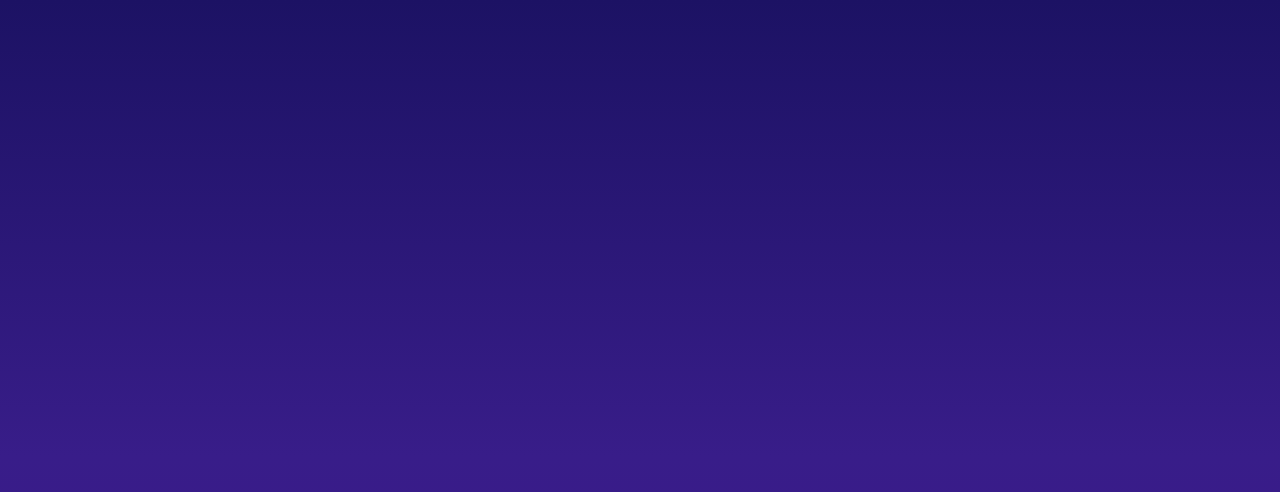
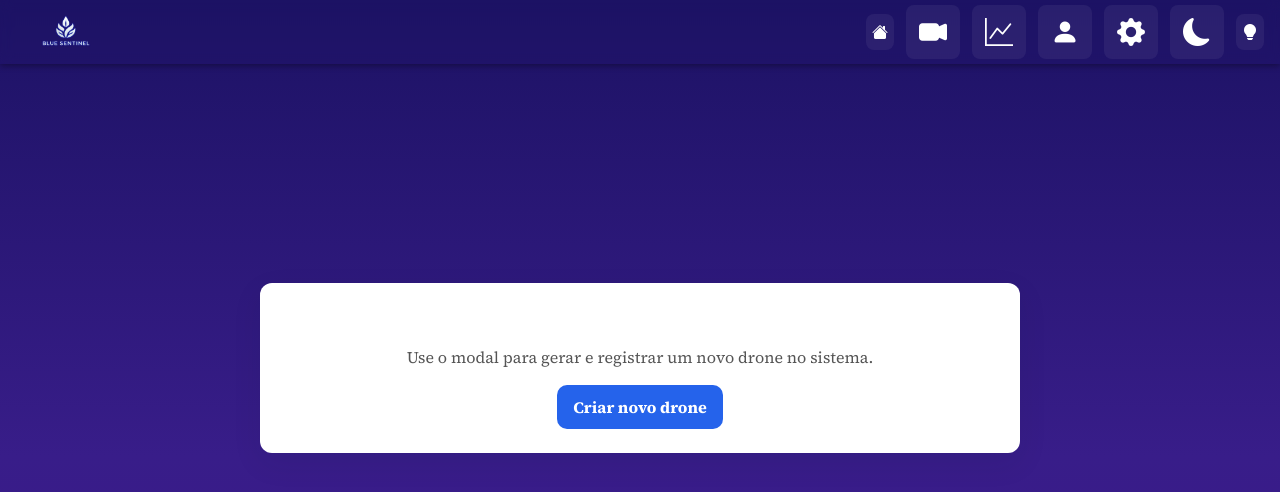
Before and after one commit to Matheus2306/BlueSentinelVite, a React (Vite) app: page /create-drones in a window 1280 px wide. Before the commit this address had no page. Shown: the top 492 px of the page. Built offline with nearby package versions, Linux system fonts and the light colour scheme.

Commit message:
feat: add CreateDrones page with modal for drone creation

```diff
--- a/src/App.css
+++ b/src/App.css
@@ -798,3 +798,41 @@ h5 {
     transform: translateY(0);
   }
 }
+
+/* Modal-specific styles (drone creation) */
+.drone-modal {
+  /* use system default UI font for modal content */
+  font-family: system-ui, -apple-system, "Segoe UI", Roboto, "Helvetica Neue",
+    Arial, sans-serif;
+  color: #0b1220; /* dark text for form inputs */
+}
+
+.modal-btn {
+  padding: 10px 16px;
+  border-radius: 10px;
+  cursor: pointer;
+  font-weight: 600;
+  transition: transform 0.12s ease, box-shadow 0.12s ease, opacity 0.12s ease;
+  font-family: inherit; /* inherit modal font */
+}
+
+.modal-btn-primary {
+  background: #2563eb;
+  color: #fff;
+  border: none;
+}
+
+.modal-btn-secondary {
+  background: #fff;
+  color: #111827;
+  border: 1px solid #d1d5db;
+}
+
+.modal-btn:hover {
+  transform: translateY(-3px);
+  box-shadow: 0 10px 30px rgba(37, 99, 235, 0.14);
+}
+
+.modal-btn-secondary:hover {
+  box-shadow: 0 8px 20px rgba(17, 24, 39, 0.06);
+}
--- a/src/main.jsx
+++ b/src/main.jsx
@@ -11,6 +11,7 @@ import CamView from "./pages/CamView.jsx";
 import SettingsPage from "./pages/SettingsPage.jsx";
 import Dashboard from "./pages/Dashboard.jsx";
 import { BrowserRouter, Route, Routes } from "react-router";
+import CreateDrones from "./pages/CreateDrones.jsx";
 
 import "./i18n"; // importa a config
 import About from "./pages/About.jsx";
@@ -28,6 +29,7 @@ createRoot(document.getElementById("root")).render(
         <Route path="/settings" element={<SettingsPage />} />
         <Route path="/dashboard" element={<Dashboard />} />
         <Route path="/about" element={<About />} />
+        <Route path="/create-drones" element={<CreateDrones />} />
       </Routes>
     </BrowserRouter>
   </StrictMode>
--- /dev/null
+++ b/src/pages/CreateDrones.jsx
@@ -0,0 +1,255 @@
+import React, { useState } from "react";
+import Header from "../components/Header";
+
+// page layout container
+const pageContainerStyle = {
+  minHeight: "calc(100vh - 64px)",
+  display: "flex",
+  alignItems: "center",
+  justifyContent: "center",
+  padding: 20,
+  boxSizing: "border-box",
+};
+
+const CreateDrones = () => {
+  const [isOpen, setIsOpen] = useState(false);
+  const [droneId, setDroneId] = useState("");
+  const [model, setModel] = useState("");
+  const [mac, setMac] = useState("");
+  const [linked, setLinked] = useState(false);
+
+  // generators
+  function generateId() {
+    // short unique-ish id using timestamp + random
+    return `DRN-${Date.now().toString(36).slice(-6).toUpperCase()}`;
+  }
+
+  function generateMac() {
+    const bytes = Array.from({ length: 6 }, () =>
+      Math.floor(Math.random() * 256)
+    );
+    return bytes
+      .map((b) => b.toString(16).padStart(2, "0"))
+      .join(":")
+      .toUpperCase();
+  }
+
+  function generateModel() {
+    const models = ["X100", "X200", "Z10", "T1", "A7", "M50"];
+    return models[Math.floor(Math.random() * models.length)];
+  }
+
+  function initNewDrone() {
+    setDroneId(generateId());
+    setModel(generateModel());
+    setMac(generateMac());
+    setLinked(false);
+  }
+
+  function openModal() {
+    initNewDrone();
+    setIsOpen(true);
+  }
+
+  function handleSave() {
+    const payload = {
+      id: droneId,
+      model,
+      mac,
+      linked,
+    };
+    // replace with real API call later
+    console.log("Criar drone:", payload);
+    setIsOpen(false);
+  }
+
+  return (
+    <>
+      <Header />
+
+      <div style={pageContainerStyle}>
+        <div style={cardStyle}>
+          <h2 style={{ margin: 0 }}>Criar Drone</h2>
+          <p style={{ color: "#555" }}>
+            Use o modal para gerar e registrar um novo drone no sistema.
+          </p>
+
+          <div
+            style={{
+              display: "flex",
+              gap: 12,
+              alignItems: "center",
+              justifyContent: "center",
+              marginTop: 12,
+            }}
+          >
+            <button onClick={openModal} style={primaryButtonStyle}>
+              Criar novo drone
+            </button>
+          </div>
+        </div>
+      </div>
+
+      {isOpen && (
+        <div style={backdropStyle} onMouseDown={() => setIsOpen(false)}>
+          <div
+            style={modalStyle}
+            className="drone-modal"
+            onMouseDown={(e) => e.stopPropagation()}
+          >
+            <div style={modalHeaderStyle}>
+              <h3 style={{ margin: 0 }}>Criar Drone</h3>
+              <button
+                aria-label="Fechar"
+                onClick={() => setIsOpen(false)}
+                style={closeButtonStyle}
+              >
+                ×
+              </button>
+            </div>
+
+            <div style={formGrid}>
+              <div>
+                <label style={labelStyle}>Modelo</label>
+                <div style={{ display: "flex", gap: 8 }}>
+                  <input
+                    type="text"
+                    value={model}
+                    onChange={(e) => setModel(e.target.value)}
+                    style={inputStyle}
+                  />
+                  <button
+                    onClick={() => setModel(generateModel())}
+                    className="modal-btn modal-btn-secondary"
+                  >
+                    Gerar
+                  </button>
+                </div>
+              </div>
+
+              <div>
+                <label style={labelStyle}>Endereço MAC</label>
+                <div style={{ display: "flex", gap: 8 }}>
+                  <input
+                    type="text"
+                    value={mac}
+                    onChange={(e) => setMac(e.target.value)}
+                    style={inputStyle}
+                  />
+                  <button
+                    onClick={() => setMac(generateMac())}
+                    className="modal-btn modal-btn-secondary"
+                  >
+                    Gerar
+                  </button>
+                </div>
+              </div>
+              {/* Buttons row: span full grid width and sit below the two-column fields */}
+              <div
+                style={{
+                  gridColumn: "1 / -1",
+                  display: "flex",
+                  justifyContent: "center",
+                  gap: 12,
+                  marginTop: 18,
+                }}
+              >
+                <button
+                  className="modal-btn modal-btn-secondary"
+                  onClick={() => setIsOpen(false)}
+                >
+                  Cancelar
+                </button>
+                <button
+                  className="modal-btn modal-btn-primary"
+                  onClick={handleSave}
+                >
+                  Salvar
+                </button>
+              </div>
+            </div>
+          </div>
+        </div>
+      )}
+    </>
+  );
+};
+const cardStyle = {
+  width: 760,
+  maxWidth: "95%",
+  background: "#fff",
+  padding: 24,
+  borderRadius: 12,
+  boxShadow: "0 10px 30px rgba(15,23,42,0.08)",
+  textAlign: "center",
+};
+
+const backdropStyle = {
+  position: "fixed",
+  top: 0,
+  left: 0,
+  right: 0,
+  bottom: 0,
+  backgroundColor: "rgba(10,12,20,0.45)",
+  display: "flex",
+  alignItems: "center",
+  justifyContent: "center",
+  zIndex: 1000,
+};
+
+const modalStyle = {
+  width: 640,
+  maxWidth: "96%",
+  background: "#ffffff",
+  padding: 18,
+  borderRadius: 12,
+  boxShadow: "0 18px 50px rgba(2,6,23,0.2)",
+  border: "1px solid rgba(15,23,42,0.04)",
+};
+
+const modalHeaderStyle = {
+  display: "flex",
+  alignItems: "center",
+  justifyContent: "space-between",
+  marginBottom: 14,
+};
+
+const closeButtonStyle = {
+  border: "none",
+  background: "transparent",
+  fontSize: 22,
+  lineHeight: "18px",
+  cursor: "pointer",
+  color: "#555",
+};
+
+const formGrid = {
+  display: "grid",
+  gridTemplateColumns: "1fr 1fr",
+  gap: 12,
+};
+
+const inputStyle = {
+  width: "100%",
+  padding: "10px 12px",
+  borderRadius: 8,
+  border: "1px solid #e6e9ef",
+  marginTop: 6,
+  marginBottom: 6,
+  boxSizing: "border-box",
+  fontSize: 14,
+};
+
+const labelStyle = { fontSize: 13, fontWeight: 600, color: "#223" };
+
+const primaryButtonStyle = {
+  padding: "10px 16px",
+  borderRadius: 10,
+  border: "none",
+  background: "#2563eb",
+  color: "#fff",
+  cursor: "pointer",
+  fontWeight: 600,
+};
+
+export default CreateDrones;
```
